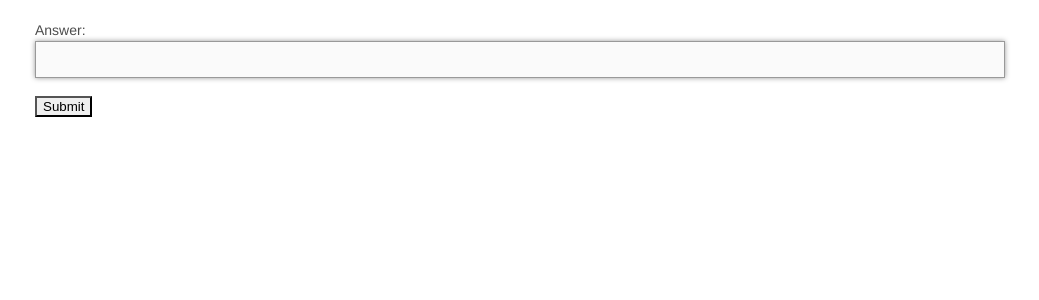
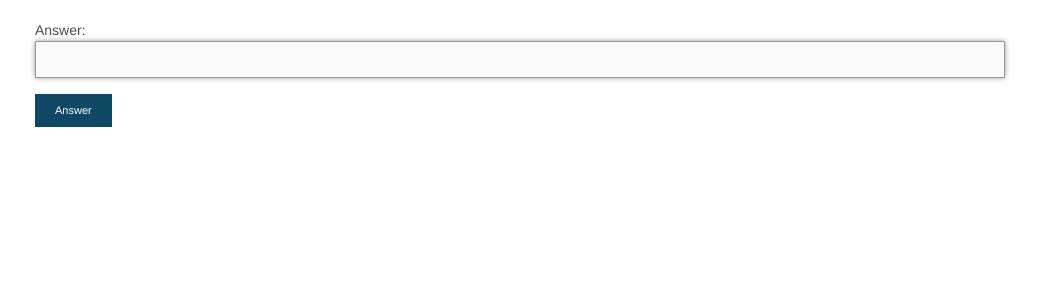
Before and after one commit to jhobbs/mathquizweb, a Django app: template mathquizweb/mathquizweb/templates/question.html in a window 1280 px wide. Shown: the part 45-345 px from the top of the page, without its empty margins (120-1159 px from the left). Run offline with Django 3.2, Linux system fonts and the light colour scheme; the template is opened without the code that fills it, so the values that code supplies are empty; the visitor is signed in with stand-in values (Sample User, id 1); some libraries are stand-ins or nearby versions.

Commit message:
Use an answer button.

```diff
--- a/mathquizweb/mathquizweb/templates/question.html
+++ b/mathquizweb/mathquizweb/templates/question.html
@@ -14,7 +14,7 @@
             <label for="answer">Answer: </label>
             <input autocomplete="off" id="answer" type="text" name="answer" autofocus></input>
             <input name="uuid" type="hidden" value="{{question.uuid}}">
-            <input type="submit" value="Submit">
+            <input type="submit" name="submit" value="Answer" class="button tiny"/>
         </form>
         {% else %}
         <h1>mathquiz</h1>
```
